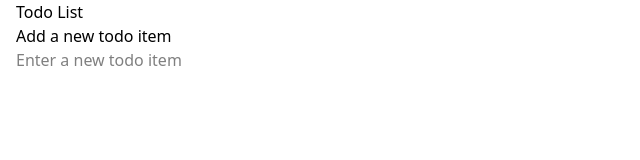
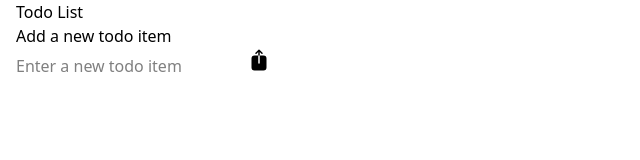
Before and after one commit to Erhahon-Imafidon/reduxToolkit-query, a React (Vite) app: page / in a window 1280 px wide. Shown: the top 160 px of the page, without its empty margins (0-640 px from the left). Built offline with nearby package versions, Linux system fonts and the light colour scheme.

Commit message:
feat: add icon to the button in TodoList component for improved user experience

```diff
--- a/src/components/TodoList.tsx
+++ b/src/components/TodoList.tsx
@@ -20,7 +20,16 @@ const TodoList = () => {
                     onChange={(e) => setTNewTodo(e.target.value)}
                     placeholder="Enter a new todo item"
                 />
-                <button></button>
+                <button>
+                    <svg
+                        xmlns="http://www.w3.org/2000/svg"
+                        viewBox="0 0 24 24"
+                        fill="currentColor"
+                        className="size-6"
+                    >
+                        <path d="M11.47 1.72a.75.75 0 0 1 1.06 0l3 3a.75.75 0 0 1-1.06 1.06l-1.72-1.72V7.5h-1.5V4.06L9.53 5.78a.75.75 0 0 1-1.06-1.06l3-3ZM11.25 7.5V15a.75.75 0 0 0 1.5 0V7.5h3.75a3 3 0 0 1 3 3v9a3 3 0 0 1-3 3h-9a3 3 0 0 1-3-3v-9a3 3 0 0 1 3-3h3.75Z" />
+                    </svg>
+                </button>
             </div>
         </form>
     );
```
